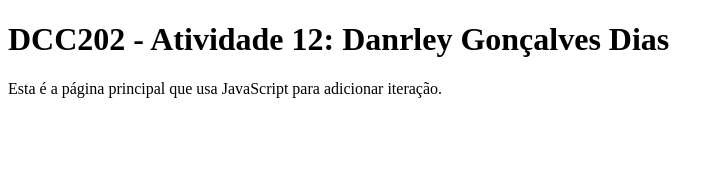
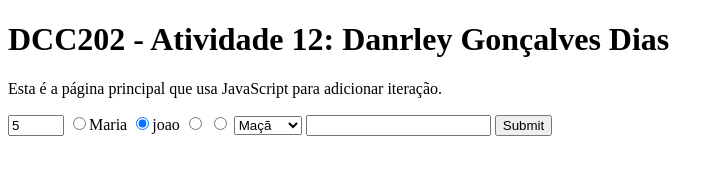
Before and after one commit to ufjf-dcc202/ufjf-dcc202-2023-3-b-atv12-Danrleygd, a website: page index.html in a window 1280 px wide. Shown: the whole page, without its empty margins (0-724 px from the left). Drawn offline with Linux system fonts and the light colour scheme.

Commit message:
cria input e label

```diff
--- a/index.html
+++ b/index.html
@@ -4,8 +4,8 @@
     <meta charset="UTF-8" />
     <meta name="viewport" content="width=device-width, initial-scale=1.0" />
     <title>DCC202 - Atividade 12: Danrley Gonçalves Dias</title>
-    <script src="./main.js" type="module">
-    </script>
+    <script src="main.js" type="module"></script>
+    <style></style>
   </head>
 
   <body>
@@ -15,8 +15,19 @@
         Esta é a página principal que usa JavaScript para adicionar iteração.
       </p>
       <section>
-        <form>
-
+        <form name="entrada">
+          <input type="number" name="quantidade" value="5" min="0" max="12" />
+          <label ><input type="radio" name="origem" value="maria" checked />Maria</label>
+          <label ><input type="radio" name="origem" value="joao" checked/>joao</label>
+          <input type="radio" name="origem" value="maria" />
+          <input type="radio" name="origem" value="joao" />
+          <select name="fruta">
+            <option value="maca">Maçã</option>
+            <option value="pera">Pera</option>
+            <option value="banana">Banana</option>
+          </select>
+          <input name="fruta" />
+          <input type="submit" name="enviar" />
         </form>
       </section>
       <section></section>
--- a/main.js
+++ b/main.js
@@ -0,0 +1,9 @@
+document.entrada.addEventListener('submit', leFormulario);
+
+function leFormulario(event) {
+  event.preventDefault();
+  const quantidade = document.entrada.quantidade.value;
+  const fruta = document.entrada.fruta.value;
+
+  console.log(`Eu tenho ${quantidade} ${fruta}`);
+}
```
